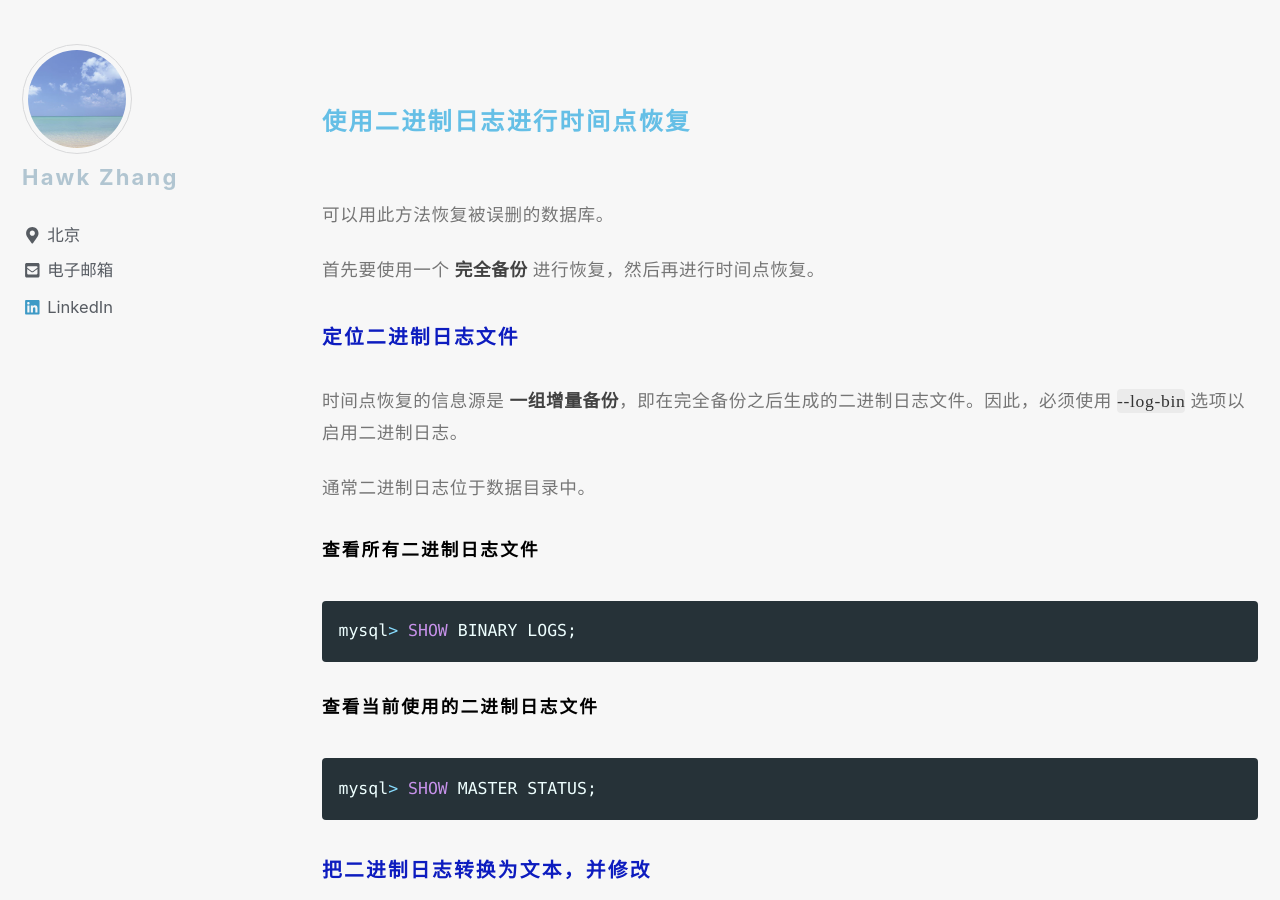
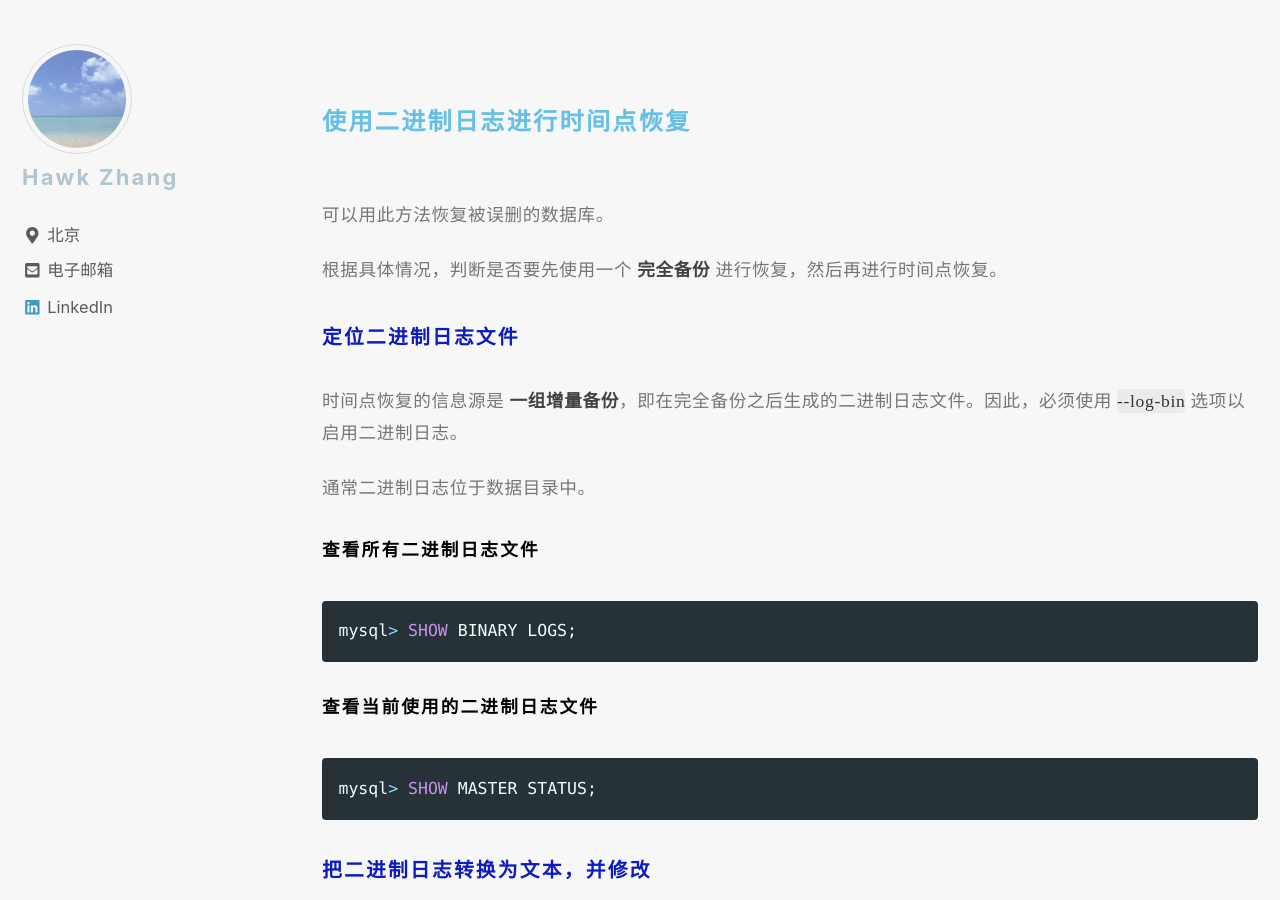
Before and after one commit to narru888/linotes_note, a Jekyll site: the page built from _posts/devop/2017-05-01-troubleshooting.md, in a window 1280 px wide and 900 px high, scrolled down 7557 px. Built offline with Jekyll 4.4.1, drawn with Linux system fonts in a browser that asks for light colours; nearby versions of some CDN libraries; a script that is not in the unit is left out.

Commit message:
update on 2018-08-24 09:10:01 CST

```diff
--- a/_posts/devop/2017-05-01-troubleshooting.md
+++ b/_posts/devop/2017-05-01-troubleshooting.md
@@ -250,7 +250,7 @@ $ sudo nginx -s reload
 
 可以用此方法恢复被误删的数据库。
 
-首先要使用一个 **完全备份** 进行恢复，然后再进行时间点恢复。
+根据具体情况，判断是否要先使用一个 **完全备份** 进行恢复，然后再进行时间点恢复。
 
 
 ##### 定位二进制日志文件
```
